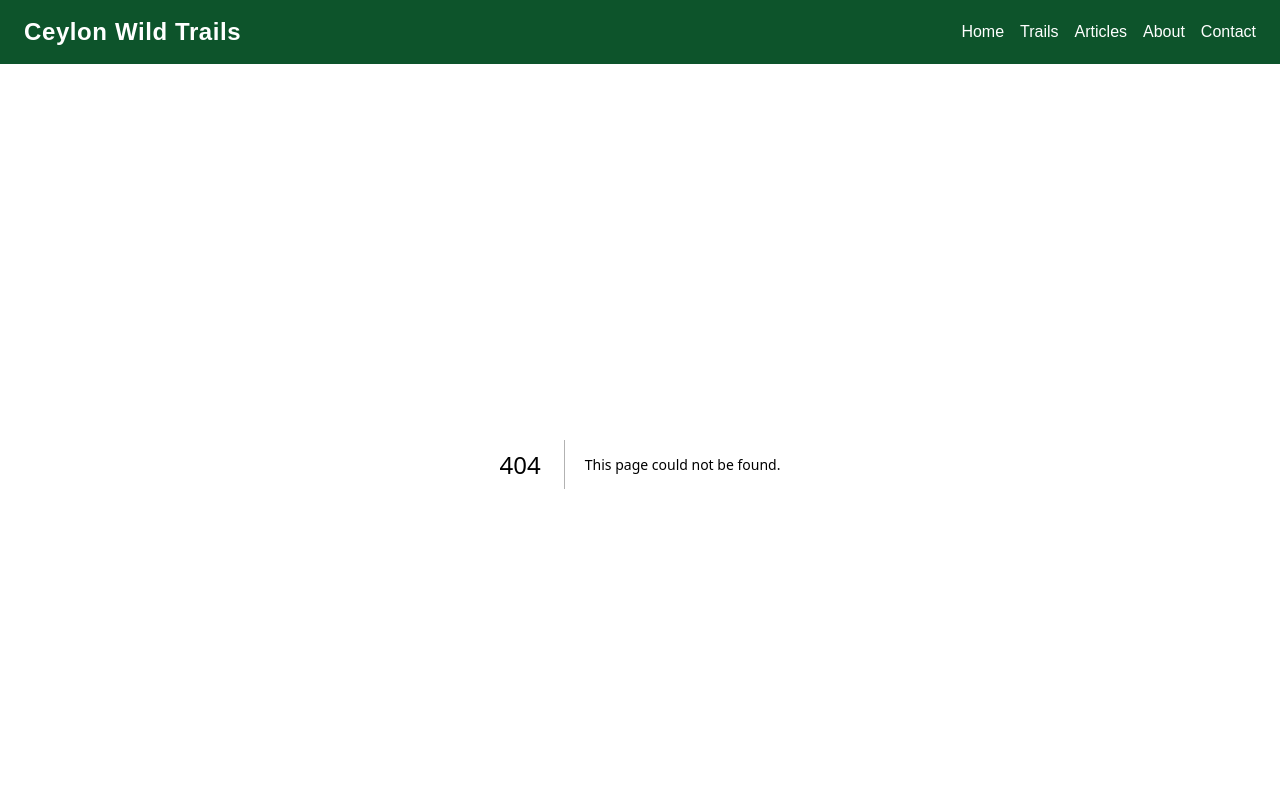
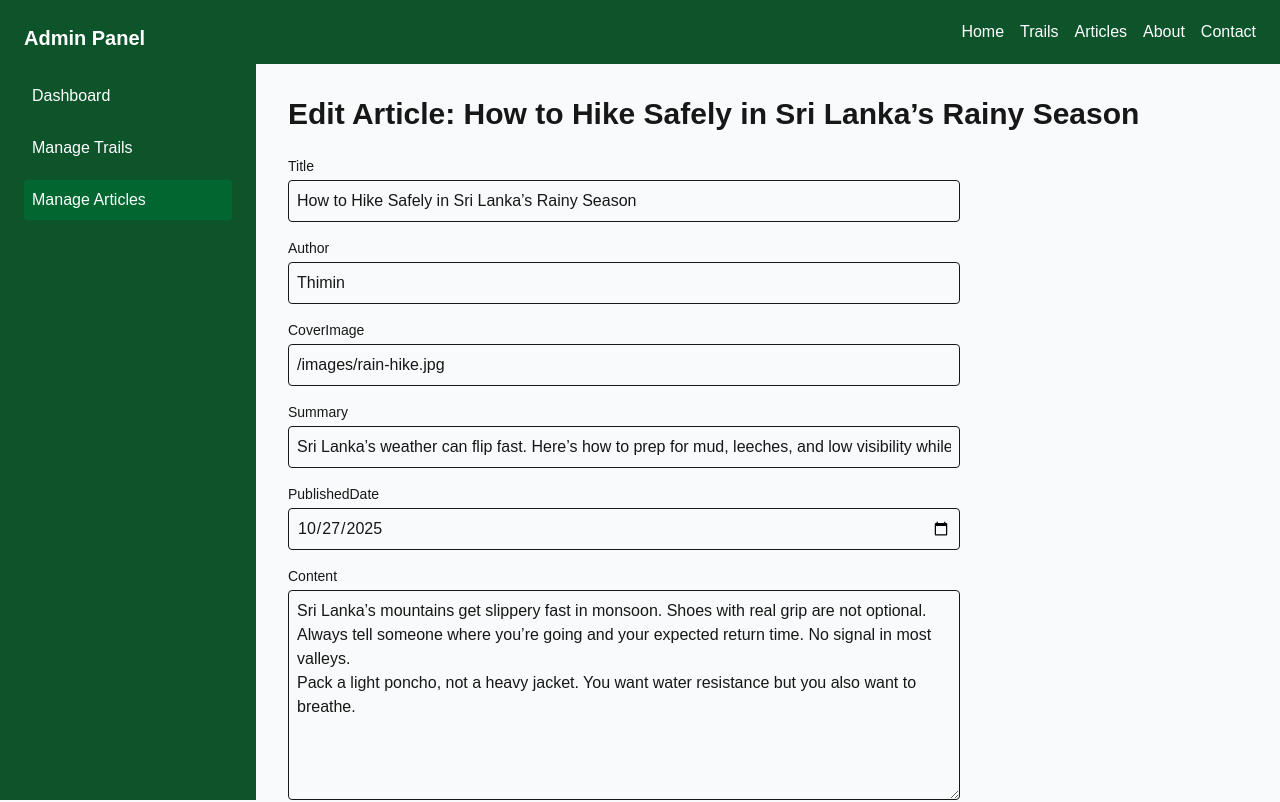
Before and after one commit to Erandafdo/ceylon-wild-trails, a Next.js app: page /admin/articles/art_001/edit in a window 1280 px wide. Before the commit this address had no page. Shown: the top 802 px of the page. Built offline with nearby package versions, Linux system fonts and the light colour scheme.

Commit message:
add edit articals

```diff
--- /dev/null
+++ b/app/admin/articles/[id]/edit/page.tsx
@@ -0,0 +1,114 @@
+"use client";
+
+import { useRouter, useParams } from "next/navigation";
+import AdminLayout from "@/components/AdminLayout";
+import { useSite } from "@/context/SiteContext";
+import { useEffect, useState } from "react";
+import { Article } from "@/data/articles";
+
+export default function EditArticlePage() {
+  const router = useRouter();
+  const params = useParams();
+  const { articles, updateArticle } = useSite();
+
+  // params.id is dynamic (string | string[] | undefined)
+  const articleId = Array.isArray(params?.id) ? params.id[0] : params?.id;
+
+  const existing = articles.find((a) => a.id === articleId);
+
+  // Local editable form (string type for content)
+  const [form, setForm] = useState<{
+    title: string;
+    author: string;
+    coverImage: string;
+    summary: string;
+    publishedDate: string;
+    content: string;
+  } | null>(null);
+
+  useEffect(() => {
+    if (!existing) {
+      router.push("/admin/articles");
+      return;
+    }
+
+    // Initialize form with existing article data
+    setForm({
+      title: existing.title,
+      author: existing.author,
+      coverImage: existing.coverImage,
+      summary: existing.summary,
+      publishedDate: existing.publishedDate,
+      content: existing.content.join("\n"),
+    });
+  }, [existing, router]);
+
+  if (!existing || !form) {
+    return <div className="p-8 text-gray-600">Loading article...</div>;
+  }
+
+  const handleChange = (
+    e: React.ChangeEvent<HTMLInputElement | HTMLTextAreaElement>
+  ) => {
+    setForm({ ...form, [e.target.name]: e.target.value });
+  };
+
+  const handleSubmit = (e: React.FormEvent) => {
+    e.preventDefault();
+
+    const updatedArticle: Article = {
+      ...existing,
+      ...form,
+      content: form.content
+        .split("\n")
+        .map((p) => p.trim())
+        .filter(Boolean),
+    };
+
+    updateArticle(articleId as string, updatedArticle);
+    alert("Article updated successfully!");
+    router.push("/admin/articles");
+  };
+
+  return (
+    <AdminLayout title={`Edit Article: ${existing.title}`}>
+      <form onSubmit={handleSubmit} className="space-y-4 max-w-2xl">
+        {["title", "author", "coverImage", "summary", "publishedDate"].map(
+          (key) => (
+            <div key={key}>
+              <label className="block text-sm font-medium capitalize mb-1">
+                {key}
+              </label>
+              <input
+                type={key === "publishedDate" ? "date" : "text"}
+                name={key}
+                value={(form as any)[key] || ""}
+                onChange={handleChange}
+                className="border rounded w-full p-2"
+              />
+            </div>
+          )
+        )}
+
+        <div>
+          <label className="block text-sm font-medium mb-1">Content</label>
+          <textarea
+            name="content"
+            value={form.content}
+            onChange={handleChange}
+            rows={8}
+            className="border rounded w-full p-2"
+            placeholder="Each paragraph on a new line"
+          />
+        </div>
+
+        <button
+          type="submit"
+          className="bg-green-700 text-white px-4 py-2 rounded hover:bg-green-800"
+        >
+          Save Changes
+        </button>
+      </form>
+    </AdminLayout>
+  );
+}
--- /dev/null
+++ b/app/admin/articles/new/page.tsx
@@ -0,0 +1,92 @@
+"use client";
+
+import { useState } from "react";
+import { useSite } from "@/context/SiteContext";
+import AdminLayout from "@/components/AdminLayout";
+import { useRouter } from "next/navigation";
+import { v4 as uuidv4 } from "uuid";
+import { Article } from "@/data/articles";
+
+export default function NewArticlePage() {
+  const router = useRouter();
+  const { addArticle } = useSite();
+
+  const [form, setForm] = useState({
+    title: "",
+    author: "",
+    coverImage: "",
+    summary: "",
+    publishedDate: new Date().toISOString().split("T")[0],
+    content: "",
+  });
+
+  const handleChange = (
+    e: React.ChangeEvent<HTMLInputElement | HTMLTextAreaElement>
+  ) => {
+    setForm({ ...form, [e.target.name]: e.target.value });
+  };
+
+  const handleSubmit = (e: React.FormEvent) => {
+    e.preventDefault();
+
+    const newArticle: Article = {
+      id: uuidv4(),
+      title: form.title.trim(),
+      slug: form.title.trim().toLowerCase().replace(/\s+/g, "-"),
+      author: form.author,
+      coverImage: form.coverImage,
+      summary: form.summary,
+      publishedDate: form.publishedDate,
+      content: form.content
+        .split("\n")
+        .map((p) => p.trim())
+        .filter(Boolean),
+    };
+
+    addArticle(newArticle);
+    alert("Article added successfully!");
+    router.push("/admin/articles");
+  };
+
+  return (
+    <AdminLayout title="Add New Article">
+      <form onSubmit={handleSubmit} className="space-y-4 max-w-2xl">
+        {["title", "author", "coverImage", "summary", "publishedDate"].map(
+          (key) => (
+            <div key={key}>
+              <label className="block text-sm font-medium capitalize mb-1">
+                {key}
+              </label>
+              <input
+                type={key === "publishedDate" ? "date" : "text"}
+                name={key}
+                value={(form as any)[key]}
+                onChange={handleChange}
+                className="border rounded w-full p-2"
+              />
+            </div>
+          )
+        )}
+
+        <div>
+          <label className="block text-sm font-medium mb-1">Content</label>
+          <textarea
+            name="content"
+            value={form.content}
+            onChange={handleChange}
+            rows={6}
+            className="border rounded w-full p-2"
+            placeholder="Write each paragraph on a new line"
+          />
+        </div>
+
+        <button
+          type="submit"
+          className="bg-green-700 text-white px-4 py-2 rounded hover:bg-green-800"
+        >
+          Save Article
+        </button>
+      </form>
+    </AdminLayout>
+  );
+}
--- /dev/null
+++ b/app/admin/articles/page.tsx
@@ -0,0 +1,56 @@
+"use client";
+
+import Link from "next/link";
+import AdminLayout from "@/components/AdminLayout";
+import { useSite } from "@/context/SiteContext";
+
+export default function AdminArticlesPage() {
+  const { articles, deleteArticle } = useSite();
+
+  return (
+    <AdminLayout title="Manage Articles">
+      <div className="flex justify-end mb-6">
+        <Link
+          href="/admin/articles/new"
+          className="bg-green-700 text-white px-4 py-2 rounded hover:bg-green-800"
+        >
+          + Add Article
+        </Link>
+      </div>
+
+      <table className="w-full bg-white shadow rounded overflow-hidden">
+        <thead className="bg-green-900 text-white">
+          <tr>
+            <th className="p-3 text-left">Title</th>
+            <th className="p-3 text-left">Author</th>
+            <th className="p-3 text-left">Date</th>
+            <th className="p-3 text-left">Actions</th>
+          </tr>
+        </thead>
+        <tbody>
+          {articles.map((a) => (
+            <tr key={a.id} className="border-b hover:bg-gray-50">
+              <td className="p-3">{a.title}</td>
+              <td className="p-3">{a.author}</td>
+              <td className="p-3">{a.publishedDate}</td>
+              <td className="p-3 flex gap-3">
+                <Link
+                  href={`/admin/articles/${a.id}/edit`}
+                  className="text-blue-600 hover:underline"
+                >
+                  Edit
+                </Link>
+                <button
+                  onClick={() => deleteArticle(a.id)}
+                  className="text-red-600 hover:underline"
+                >
+                  Delete
+                </button>
+              </td>
+            </tr>
+          ))}
+        </tbody>
+      </table>
+    </AdminLayout>
+  );
+}
```
